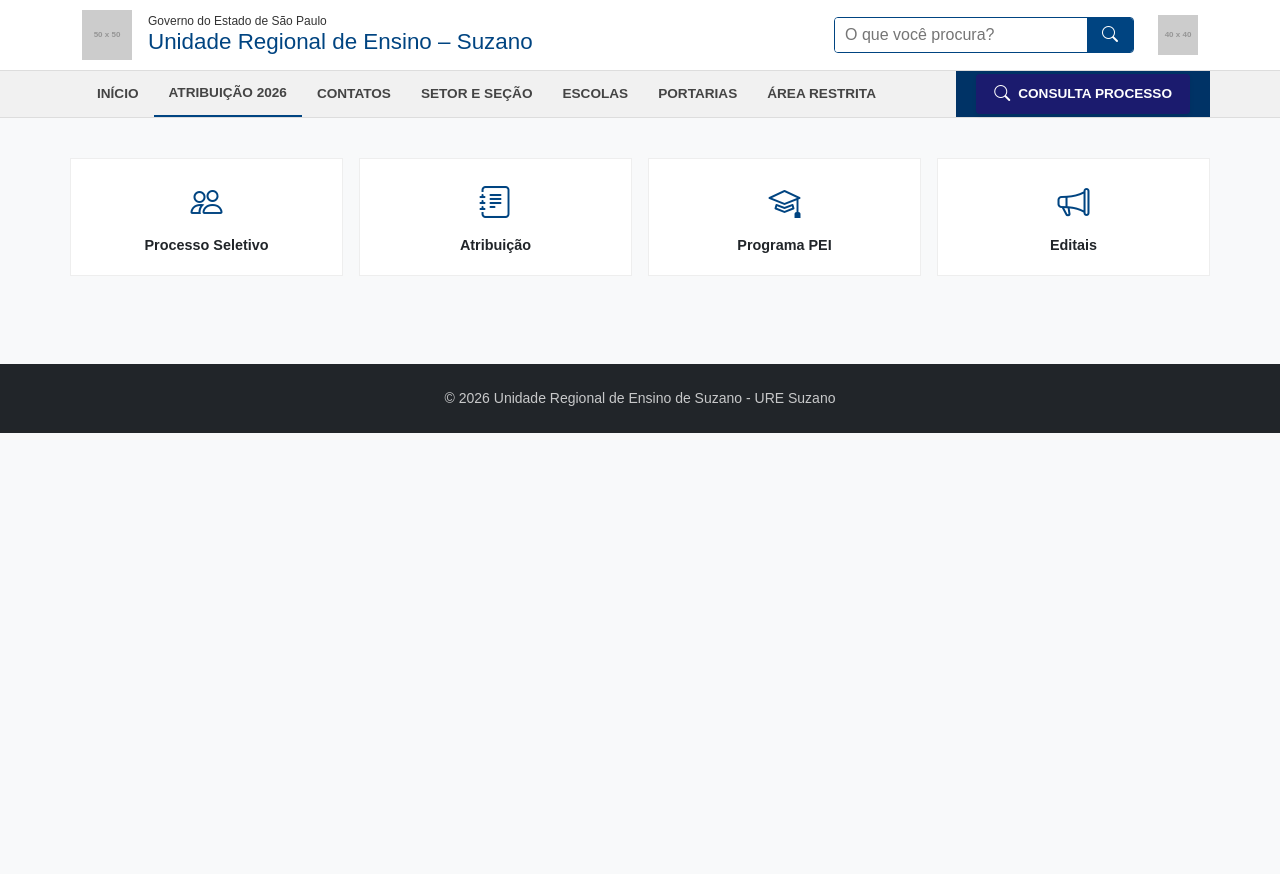
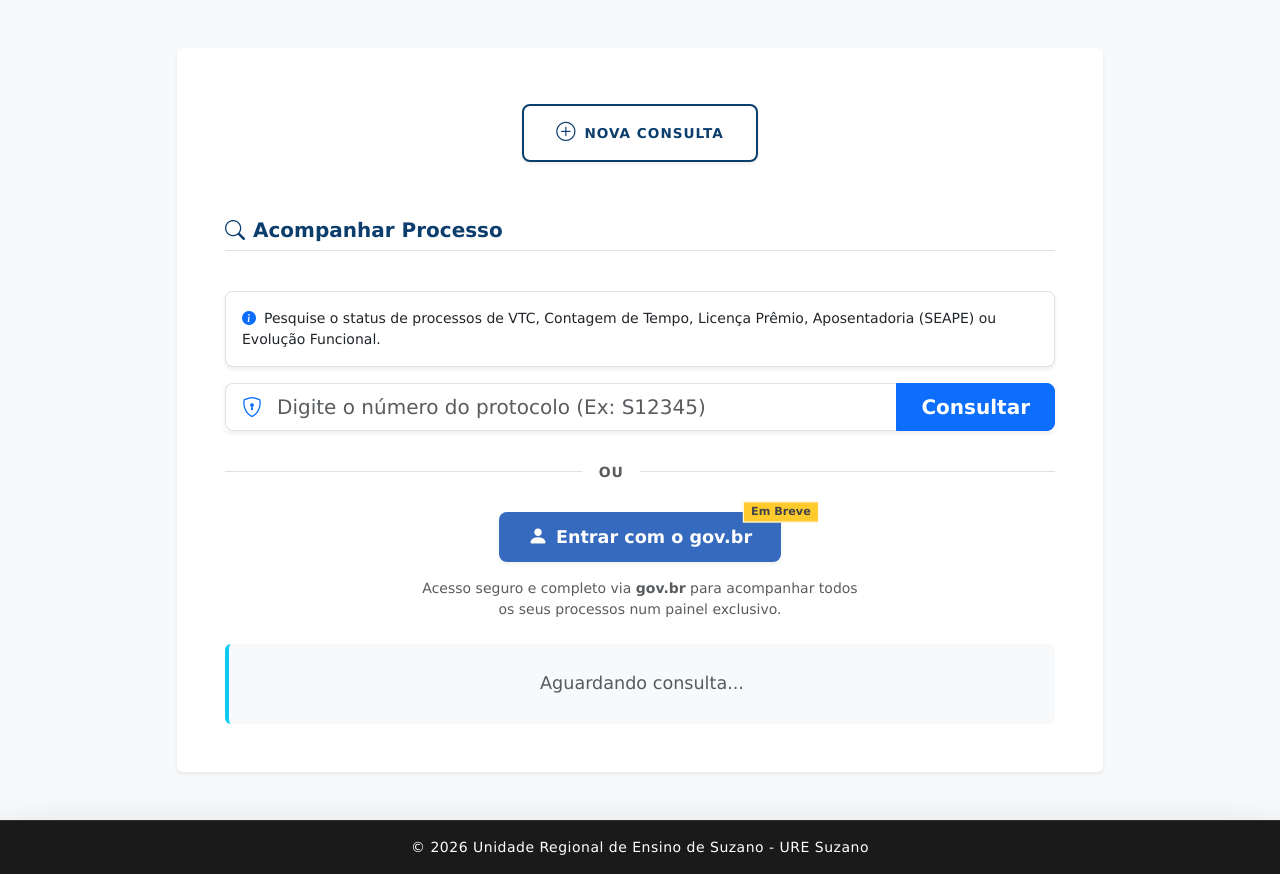
Before and after one commit to ConsultaDeProcessos/URESUZANO, a plain HTML site: page index.html in a window 1280 px wide. Before the commit the page ends 800 px from the top, so only its background shows below. Drawn offline with nearby package versions, Linux system fonts and the light colour scheme; placeholder pictures from the web are drawn by us.

Commit message:
Add files via upload

```diff
--- a/index.html
+++ b/index.html
@@ -5,318 +5,86 @@
     <meta charset="UTF-8">
     <meta name="viewport" content="width=device-width, initial-scale=1.0">
     <title>Consulta Processo - URE Suzano</title>
+    <!-- Bootstrap CSS -->
     <link href="https://cdn.jsdelivr.net/npm/bootstrap@5.3.3/dist/css/bootstrap.min.css" rel="stylesheet">
     <link rel="stylesheet" href="https://cdn.jsdelivr.net/npm/bootstrap-icons@1.11.3/font/bootstrap-icons.min.css">
-    <style>
-        body {
-            background-color: #f8f9fa;
-            font-family: 'Arial', sans-serif;
-            margin: 0;
-            padding: 0;
-        }
-
-        /* Simulação do Header Original */
-        .header-top {
-            background-color: #ffffff;
-            border-bottom: 1px solid #ddd;
-            padding: 10px 0;
-        }
-
-        .header-logo-area {
-            display: flex;
-            align-items: center;
-            justify-content: space-between;
-        }
-
-        .logo-text {
-            color: #004481;
-            font-weight: bold;
-            line-height: 1.2;
-        }
-
-        .logo-text span {
-            display: block;
-            font-size: 0.75rem;
-            font-weight: normal;
-            color: #333;
-        }
-
-        .logo-text h1 {
-            font-size: 1.4rem;
-            margin: 0;
-            padding: 0;
-        }
-
-        .search-box-original {
-            border: 1px solid #004481;
-            border-radius: 4px;
-            display: flex;
-            overflow: hidden;
-            width: 300px;
-        }
-
-        .search-box-original input {
-            border: none;
-            padding: 5px 10px;
-            flex-grow: 1;
-            outline: none;
-        }
-
-        .search-box-original button {
-            background: #004481;
-            color: white;
-            border: none;
-            padding: 5px 15px;
-        }
-
-        /* Menu de Navegação Original */
-        .nav-container {
-            background-color: #f1f1f1;
-            border-bottom: 1px solid #ddd;
-            position: relative;
-        }
-
-        .nav-menu {
-            display: flex;
-            list-style: none;
-            margin: 0;
-            padding: 0;
-            align-items: center;
-        }
-
-        .nav-menu li {
-            padding: 12px 15px;
-            font-size: 0.85rem;
-            font-weight: bold;
-            color: #444;
-            text-transform: uppercase;
-            cursor: pointer;
-        }
-
-        .nav-menu li:hover {
-            color: #004481;
-        }
-
-        /* O ATALHO "CONSULTA VTC" - Exatamente como na imagem */
-        .vtc-shortcut-wrapper {
-            position: absolute;
-            right: 0;
-            top: 0;
-            height: 100%;
-            background-color: #003366;
-            /* Azul escuro do box */
-            display: flex;
-            align-items: center;
-            padding: 0 20px;
-        }
-
-        .vtc-btn-shortcut {
-            background-color: #1b1b6e; /* Azul Escuro Padronizado */
-            color: #ffffff;
-            border: none;
-            border-radius: 4px;
-            padding: 8px 18px;
-            font-size: 0.85rem;
-            font-weight: 600;
-            display: flex;
-            align-items: center;
-            text-decoration: none;
-            transition: all 0.3s ease;
-        }
-
-        .vtc-btn-shortcut:hover {
-            background-color: #2a2a8a;
-            transform: translateY(-1px);
-            color: #ffffff;
-            box-shadow: 0 4px 12px rgba(0,0,0,0.2);
-        }
-
-        .vtc-btn-shortcut i {
-            margin-right: 8px;
-            font-size: 1rem;
-        }
-
-        /* Estilo do Balão (Toast) */
-        .custom-toast {
-            position: fixed;
-            top: 80px; /* Próximo ao botão no topo */
-            right: 20px;
-            background-color: #ffffff;
-            color: #1b1b6e;
-            padding: 12px 20px;
-            border-radius: 8px;
-            box-shadow: 0 4px 15px rgba(0,0,0,0.2);
-            z-index: 10000;
-            display: none;
-            max-width: 320px;
-            font-size: 0.85rem;
-            font-weight: 600;
-            line-height: 1.3;
-            border-left: 5px solid #ffcc00;
-            border: 1px solid #ddd;
-            animation: slideIn 0.3s ease forwards;
-            cursor: pointer;
-        }
-
-        @keyframes slideIn {
-            from { transform: translateX(100%); opacity: 0; }
-            to { transform: translateX(0); opacity: 1; }
-        }
-
-        @keyframes fadeOut {
-            from { opacity: 1; }
-            to { opacity: 0; }
-        }
-
-        /* Simulação do restante do site (Grade de Cards Simples) */
-        .content-area {
-            padding: 40px 0;
-        }
-
-        .original-card {
-            background: #fff;
-            border: 1px solid #eee;
-            padding: 20px;
-            text-align: center;
-            transition: background 0.2s;
-        }
-
-        .original-card i {
-            font-size: 2rem;
-            color: #004481;
-            margin-bottom: 10px;
-            display: block;
-        }
-
-        .original-card h3 {
-            font-size: 0.9rem;
-            font-weight: bold;
-            margin: 0;
-        }
-    </style>
+    <link rel="stylesheet" href="css/style.css?v=7.0">
+    <!-- Bootstrap Bundle JS (includes Popper) -->
+    <script src="https://cdn.jsdelivr.net/npm/bootstrap@5.3.3/dist/js/bootstrap.bundle.min.js" defer></script>
+    <script src="js/script.js?v=7.0" defer></script>
 </head>
 
-<body>
+<body class="bg-light">
 
-    <!-- Topo do Site -->
-    <header class="header-top">
-        <div class="container header-logo-area">
-            <div class="d-flex align-items-center">
-                <img src="https://via.placeholder.com/50x50?text=SP" alt="Brasão" class="me-3">
-                <div class="logo-text">
-                    <span>Governo do Estado de São Paulo</span>
-                    <h1>Unidade Regional de Ensino – Suzano</h1>
-                </div>
-            </div>
 
-            <div class="d-flex align-items-center gap-4">
-                <div class="search-box-original d-none d-lg-flex">
-                    <input type="text" placeholder="O que você procura?">
-                    <button><i class="bi bi-search"></i></button>
-                </div>
-                <img src="https://via.placeholder.com/40x40?text=SP" alt="Logo Governo">
-            </div>
-        </div>
-    </header>
+    <main class="container my-5">
+        <div class="row justify-content-center">
+            <div class="col-12 col-xl-10">
 
-    <!-- Barra de Navegação com o Atalho VTC -->
-    <nav class="nav-container">
-        <div class="container position-relative">
-            <ul class="nav-menu">
-                <li>Início</li>
-                <li style="border-bottom: 2px solid #004481;">Atribuição 2026</li>
-                <li>Contatos</li>
-                <li>Setor e Seção</li>
-                <li>Escolas</li>
-                <li>Portarias</li>
-                <li>Área Restrita</li>
-            </ul>
+                <!-- CONSULTAR PROCESSO -->
+                <div id="processo" class="tela bg-white p-4 p-md-5 rounded shadow-sm animate__animated animate__fadeIn"
+                    style="display:block !important">
 
-            <!-- ATALHO VTC: Ao passar o mouse (selecionar), mostra o balão -->
-            <div class="vtc-shortcut-wrapper">
-                <a href="portal.html?aba=processo"
-                   onmouseenter="handleHoverBotao()"
-                   onclick="handleLinkClick(event)"
-                   class="vtc-btn-shortcut shadow-sm">
-                    <i class="bi bi-search"></i> CONSULTA PROCESSO
-                </a>
-            </div>
-        </div>
-    </nav>
+                    <div class="text-center mb-5">
+                        <button class="btn btn-hero shadow-sm" onclick="location.reload()">
+                            <i class="bi bi-plus-circle me-2"></i> Nova Consulta
+                        </button>
+                    </div>
 
-    <main class="container content-area">
-        <div class="row g-3">
-            <div class="col-6 col-md-3">
-                <div class="original-card">
-                    <i class="bi bi-people"></i>
-                    <h3>Processo Seletivo</h3>
-                </div>
-            </div>
-            <div class="col-6 col-md-3">
-                <div class="original-card">
-                    <i class="bi bi-journal-text"></i>
-                    <h3>Atribuição</h3>
-                </div>
-            </div>
-            <div class="col-6 col-md-3">
-                <div class="original-card">
-                    <i class="bi bi-mortarboard"></i>
-                    <h3>Programa PEI</h3>
-                </div>
-            </div>
-            <div class="col-6 col-md-3">
-                <div class="original-card">
-                    <i class="bi bi-megaphone"></i>
-                    <h3>Editais</h3>
-                </div>
+                    <h2 class="border-bottom pb-2 mb-4 color-primary-text fs-5 fw-bold"><i class="bi bi-search me-2"></i>Acompanhar Processo</h2>
+                    <div class="mb-4 text-center">
+                        <div
+                            class="small fw-medium text-dark bg-white rounded-3 shadow-sm border p-3 mt-3 d-inline-block text-start w-100 animate__animated animate__fadeInUp animate__delay-1s">
+                            <i class="bi bi-info-circle-fill text-primary me-2"></i>Pesquise o status de processos de VTC, Contagem de Tempo, Licença Prêmio, Aposentadoria (SEAPE) ou Evolução Funcional.
+                        </div>
+
+                        <div class="input-group input-group-lg shadow-sm mt-3">
+                            <span class="input-group-text bg-white border-end-0"><i
+                                    class="bi bi-shield-lock text-primary"></i></span>
+                            <input type="text" class="form-control border-start-0 ps-0" id="processoNumero"
+                                placeholder="Digite o número do protocolo (Ex: S12345)">
+                            <button class="btn btn-primary px-4 fw-bold"
+                                onclick="consultarProcesso()">Consultar</button>
+                        </div>
+
+                        <!-- CLOUDFLARE TURNSTILE (Proteção Anti-DDoS e Bots) -->
+                        <div class="mt-3 d-flex justify-content-center">
+                            <script src="https://challenges.cloudflare.com/turnstile/v0/api.js" async defer></script>
+                            <div class="cf-turnstile" data-sitekey="0x4AAAAAACvc8dl_bsWcvLpy" data-theme="light"></div>
+                        </div>
+
+                        <div class="mt-4 pt-3 border-top position-relative d-flex justify-content-center">
+                            <span class="bg-white px-3 small text-muted position-absolute top-0 translate-middle text-uppercase fw-bold" style="letter-spacing: 1px;">OU</span>
+                        </div>
+
+                        <div class="mt-4 d-flex flex-column align-items-center">
+                            <button type="button" class="btn rounded-3 fw-bold shadow-sm d-flex align-items-center position-relative text-white border-0" style="background-color: #1351b4; padding: 0.6rem 1.8rem; font-size: 1.1rem; cursor: not-allowed; opacity: 0.85;">
+                                <i class="bi bi-person-fill fs-5 me-2"></i>
+                                Entrar com o gov.br
+                                <span class="position-absolute top-0 start-100 translate-middle badge rounded-3 bg-warning text-dark border border-white" style="font-size: 0.70rem;">
+                                    Em Breve
+                                </span>
+                            </button>
+                            <p class="small text-muted mt-3 mb-0" style="max-width: 450px;">Acesso seguro e completo via <b>gov.br</b> para acompanhar todos os seus processos num painel exclusivo.</p>
+                        </div>
+                    </div>
+
+                    <div id="resultadoProcesso"
+                        class="mt-4 p-3 rounded bg-light border-start border-4 border-info min-vh-10 d-flex align-items-center justify-content-center text-muted">
+                        Aguardando consulta...
+                    </div>
+
+
             </div>
         </div>
     </main>
 
-    </main>
-
-    <footer class="bg-dark text-white text-center py-4 mt-5">
+    <footer class="footer-premium text-white text-center py-3 mt-5 shadow-lg">
         <div class="container">
-            <p class="mb-0 small opacity-75">&copy; 2026 Unidade Regional de Ensino de Suzano - URE Suzano</p>
+            <p class="mb-0 small fw-medium">&copy; 2026 Unidade Regional de Ensino de Suzano - URE Suzano</p>
         </div>
     </footer>
 
-    <div id="msgToast" class="custom-toast" onclick="fecharESeguir()">
-        pesquise o status do seu processo de VTC, Contagem de Tempo, Licença Prêmio, Aposentadoria (SEAPE) ou Evolução Funcional.
-    </div>
-
-    <script>
-        let timeoutEsconder;
-
-        function handleHoverBotao() {
-            const toast = document.getElementById('msgToast');
-
-            // Se já estiver visível, reinicia o tempo
-            toast.style.display = 'block';
-            toast.style.animation = 'slideIn 0.3s ease forwards';
-
-            if (timeoutEsconder) clearTimeout(timeoutEsconder);
-
-            // Desaparece automaticamente após 5 segundos
-            timeoutEsconder = setTimeout(() => {
-                toast.style.animation = 'fadeOut 0.3s ease forwards';
-                setTimeout(() => { toast.style.display = 'none'; }, 300);
-            }, 5000);
-        }
-
-        function handleLinkClick(event) {
-            // Ao clicar, garante que o balão suma imediatamente
-            const toast = document.getElementById('msgToast');
-            toast.style.display = 'none';
-        }
-
-        function fecharESeguir() {
-            // Função para caso o usuário clique direto no balão
-            const toast = document.getElementById('msgToast');
-            toast.style.display = 'none';
-            window.location.href = 'portal.html?aba=processo';
-        }
-    </script>
 </body>
 
 </html>
```
